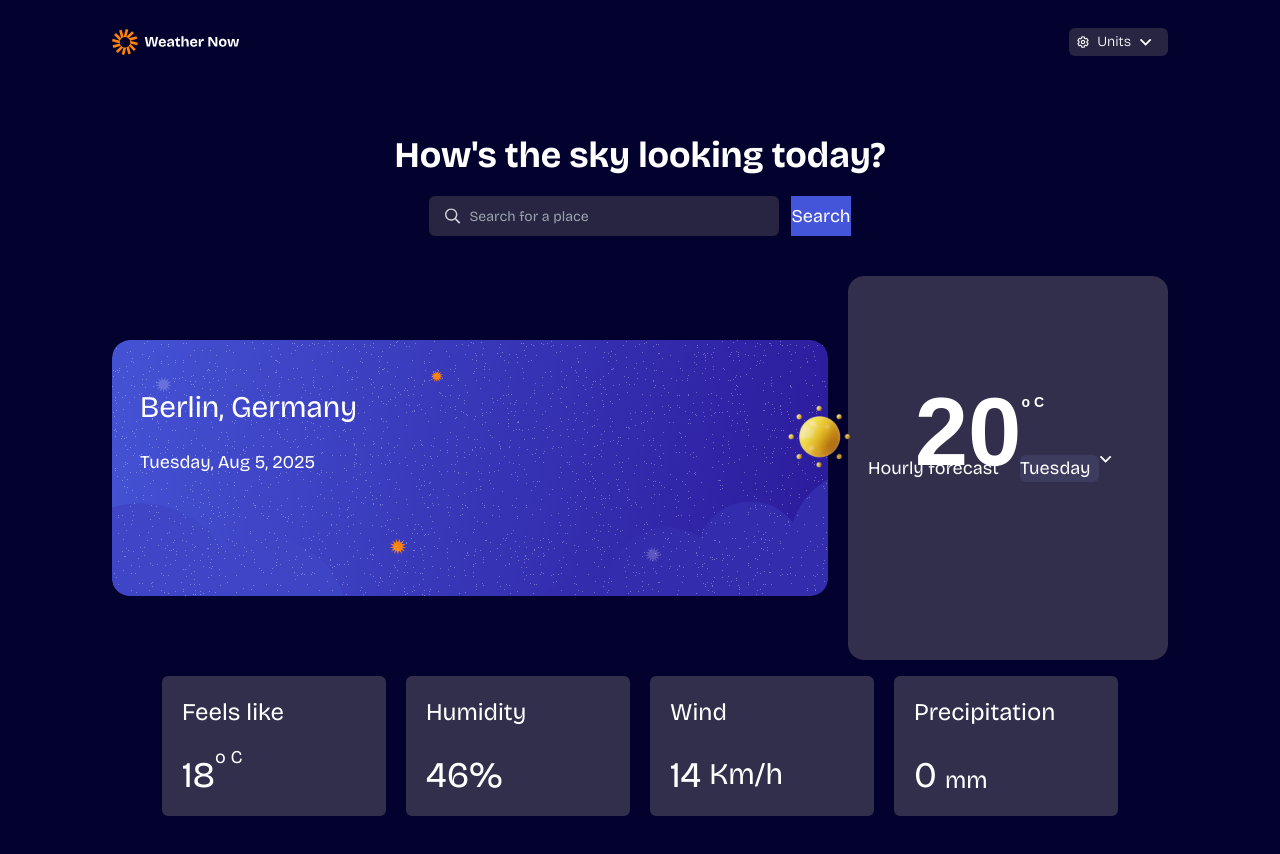
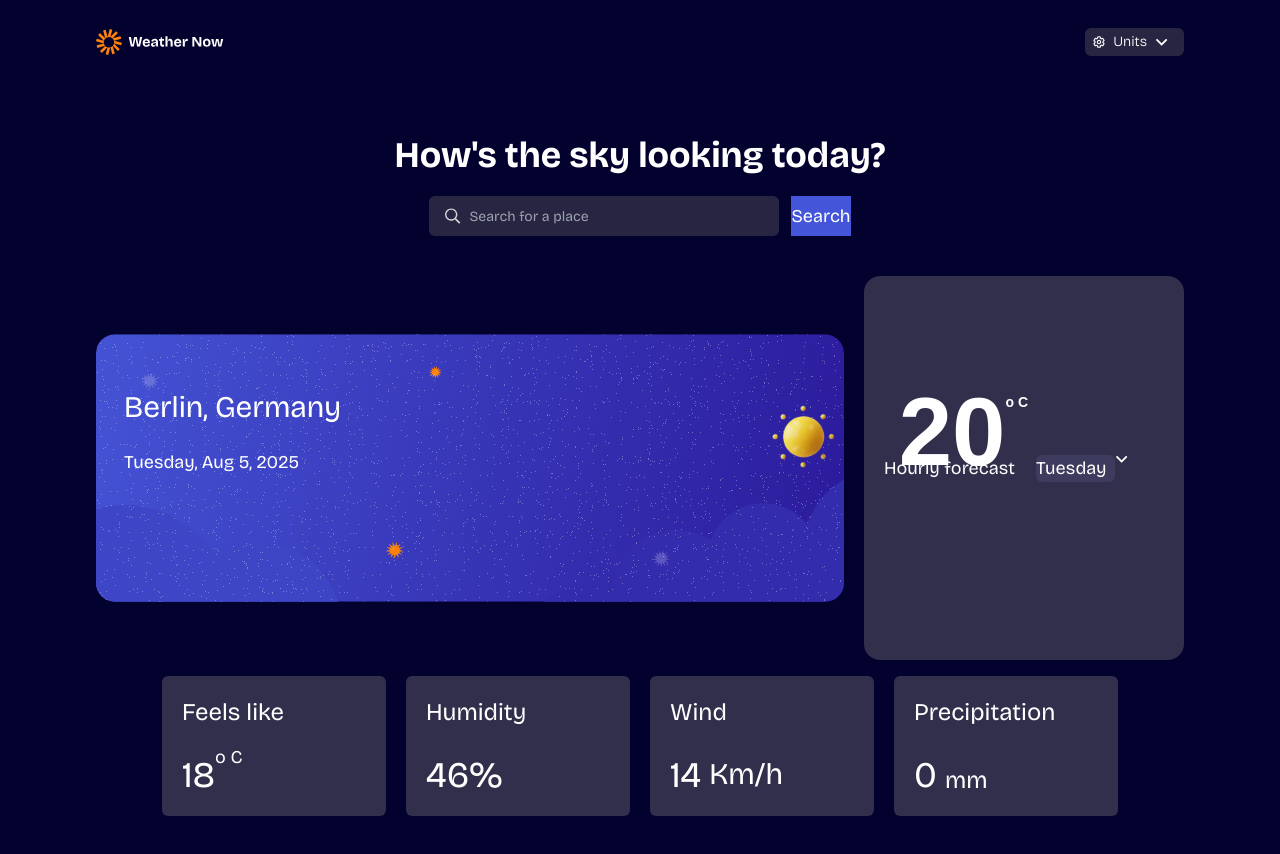
Before and after one commit to Mayowa-de/Frontend-mentor-hack-weather-app, a React (Vite) app: page / in a window 1280 px wide. Shown: the top 854 px of the page. Built offline with nearby package versions, Linux system fonts and the light colour scheme; a web font is replaced by a local one.

Commit message:
reduce the padding of the components

```diff
--- a/src/App.jsx
+++ b/src/App.jsx
@@ -9,7 +9,7 @@ function App() {
 
   return (
     <>
-    <div className='justify-center items-center flex mb-10 flex-col pb-10 px-28 '>
+    <div className=' items-center flex mb-10 flex-col pb-10 px-24 '>
     <Header/>
     <Title/>
     <div className='flex gap-5'>
```
